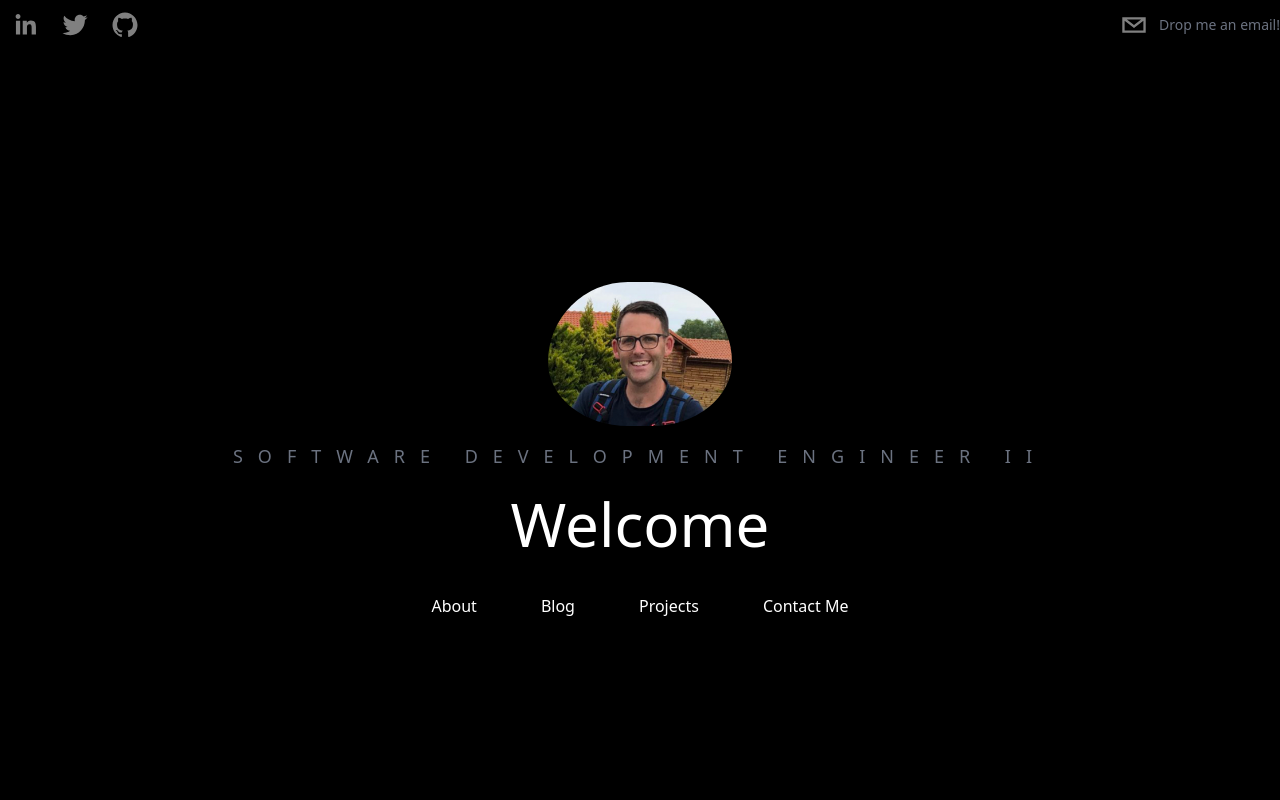
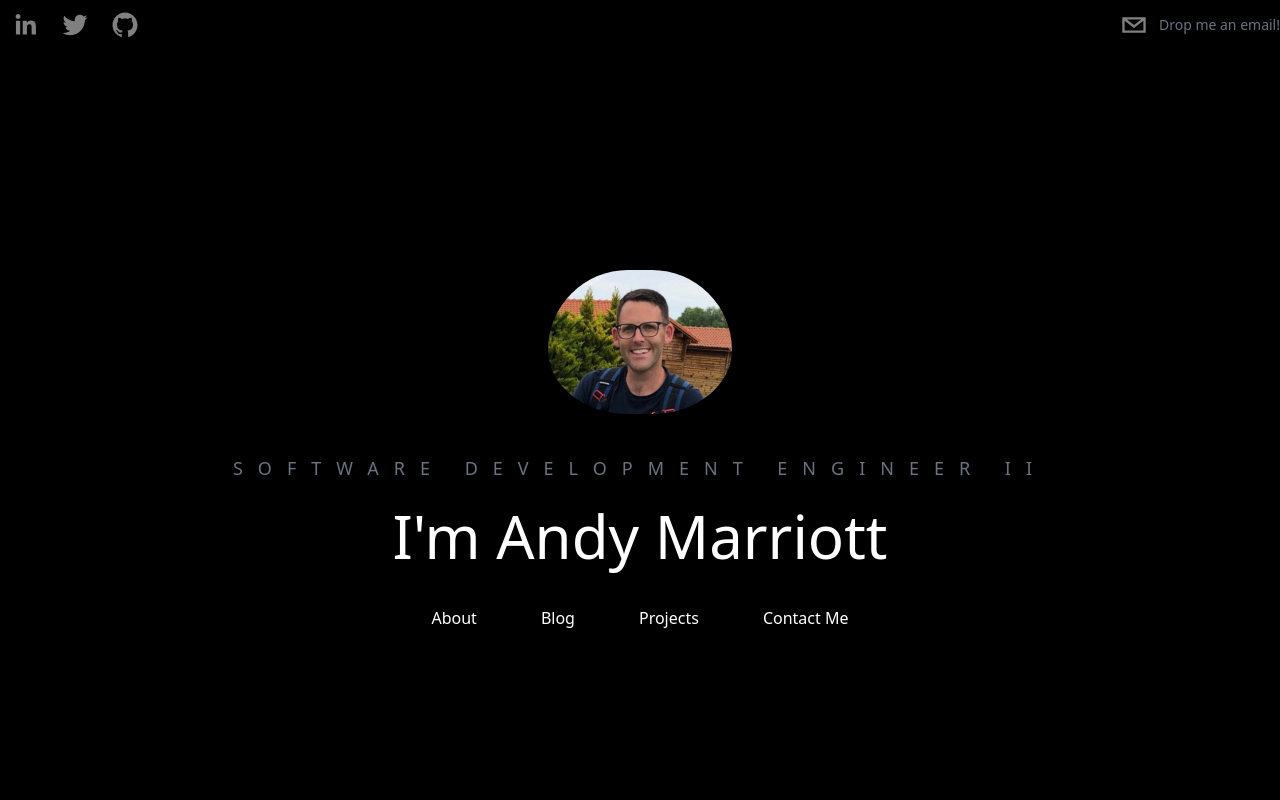
Before and after one commit to AndyMarriottCoder/MyPortfolio, a Next.js app: page / in a window 1280 px wide. Shown: the top 800 px of the page. Built offline with nearby package versions, Linux system fonts and the light colour scheme.

Commit message:
Padding changed on photo and additional font added

```diff
--- a/components/Intro.tsx
+++ b/components/Intro.tsx
@@ -7,7 +7,7 @@ type Props = {}
 
 export default function Intro({}: Props) {
   const [text] = useTypewriter({
-    words: ['Welcome'],
+    words: ['Welcome To My Portfolio', 'I\'m Andy Marriott'],
     loop: 3,
     delaySpeed: 1000,
     onLoopDone: () => console.log('loop completed after 5 runs.')
@@ -15,9 +15,9 @@ export default function Intro({}: Props) {
   return (
     <div className="bg-black text-white h-screen flex flex-col items-center justify-center text-center overflow-hidden">
     {/* >BackgroundCircles /> */}
-    <img className="relative rounded-full h-40 mx-auto pb-4" src={myImage.src} />
+    <img className="relative rounded-full h-40 w-50 mx-auto pb-4" src={myImage.src} />
     <div className="z-10">
-    <h2 className="text-lg uppercase text-gray-500 pb-6 tracking-[15px]">
+    <h2 className="text-lg uppercase text-gray-500 pb-6 pt-6 tracking-[15px]">
     Software Development Engineer II
     </h2>
     <h1 className="lg:text-6xl px-10">
```
